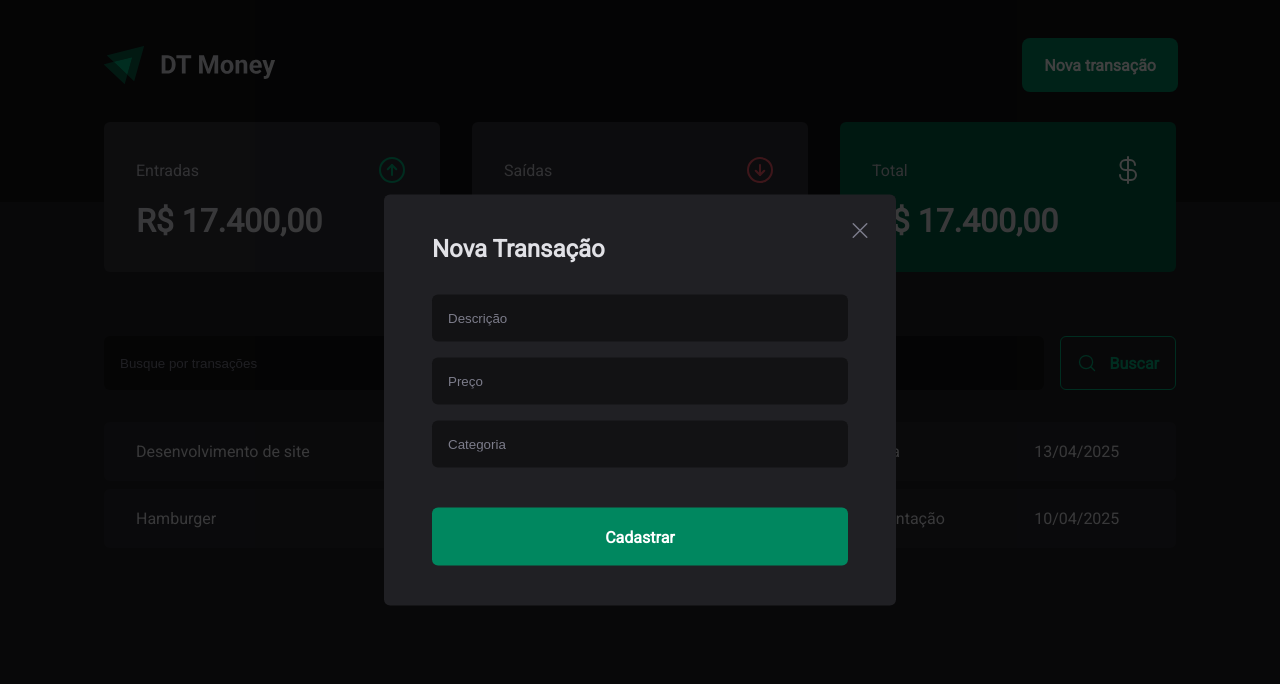
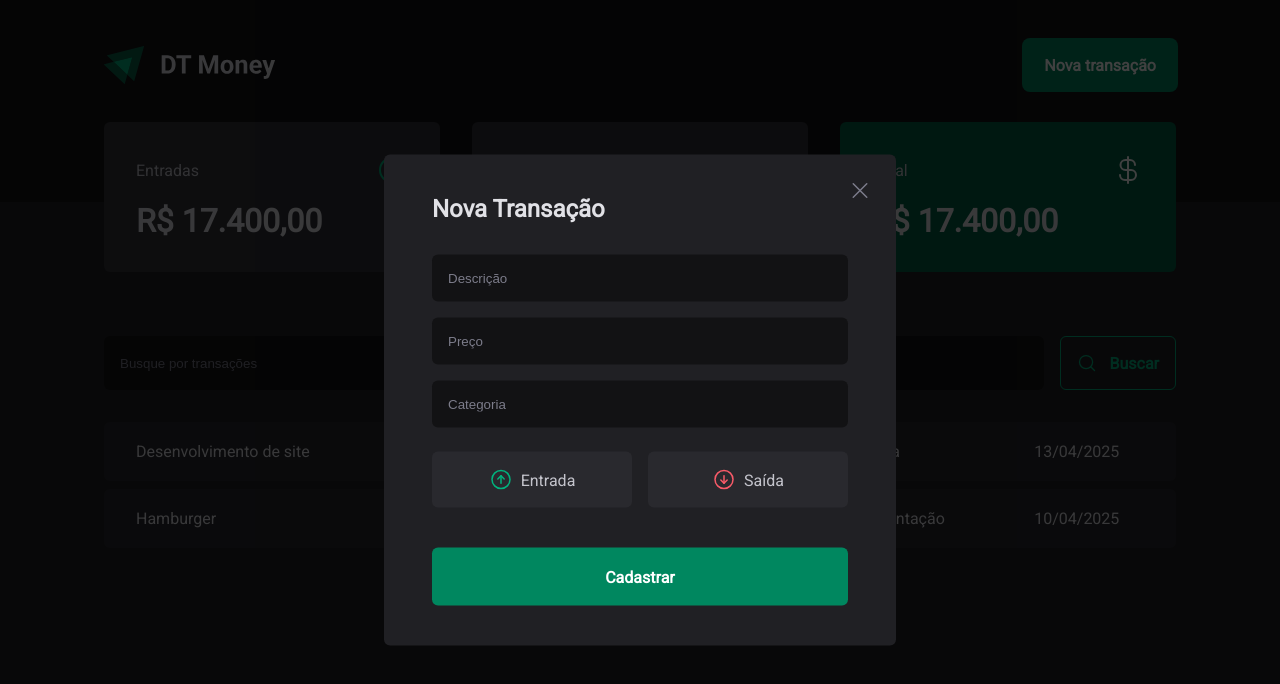
Before and after one commit to WagnerReis/dt-money, a React (Vite) app: page / in a window 1280 px wide. Both pictures are taken after a click on the button "Nova transação". Shown: the top 684 px of the page. Built offline with nearby package versions, Linux system fonts and the light colour scheme.

Commit message:
feat(NewTransactionModal): add transaction type selection buttons

```diff
--- a/src/components/NewTransactionModal/index.tsx
+++ b/src/components/NewTransactionModal/index.tsx
@@ -1,6 +1,12 @@
 import * as Dialog from "@radix-ui/react-dialog";
-import { CloseButton, Content, Overlay } from "./styles";
-import { X } from "phosphor-react";
+import {
+  CloseButton,
+  Content,
+  Overlay,
+  TransactionType,
+  TransactionTypeButton,
+} from "./styles";
+import { ArrowCircleDown, ArrowCircleUp, X } from "phosphor-react";
 
 export function NewTransactionModal() {
   return (
@@ -19,6 +25,17 @@
           <input type="text" placeholder="Preço" required />
           <input type="text" placeholder="Categoria" required />
 
+          <TransactionType>
+            <TransactionTypeButton type="button" variant="income">
+              <ArrowCircleUp size={24} />
+              Entrada
+            </TransactionTypeButton>
+            <TransactionTypeButton type="button" variant="outcome">
+              <ArrowCircleDown size={24} />
+              Saída
+            </TransactionTypeButton>
+          </TransactionType>
+
           <button type="submit">Cadastrar</button>
         </form>
       </Content>
--- a/src/components/NewTransactionModal/styles.ts
+++ b/src/components/NewTransactionModal/styles.ts
@@ -68,3 +68,36 @@
   cursor: pointer;
   color: ${(props) => props.theme["gray-500"]};
 `;
+
+export const TransactionType = styled.div`
+  display: grid;
+  grid-template-columns: repeat(2, 1fr);
+  gap: 1rem;
+  margin-top: 0.5rem;
+`;
+
+interface TransactionTypeButtonProps {
+  variant: "income" | "outcome";
+}
+
+export const TransactionTypeButton = styled.button.withConfig({
+  shouldForwardProp: (prop) => prop !== "variant",
+})<TransactionTypeButtonProps>`
+  background: ${(props) => props.theme["gray-700"]};
+  padding: 1rem;
+  display: flex;
+  align-items: center;
+  justify-content: center;
+  gap: 0.5rem;
+  border-radius: 6px;
+  cursor: pointer;
+  border: 0;
+  color: ${(props) => props.theme["gray-300"]};
+
+  svg {
+    color: ${(props) =>
+      props.variant === "income"
+        ? props.theme["green-300"]
+        : props.theme["red-300"]};
+  }
+`;
```
